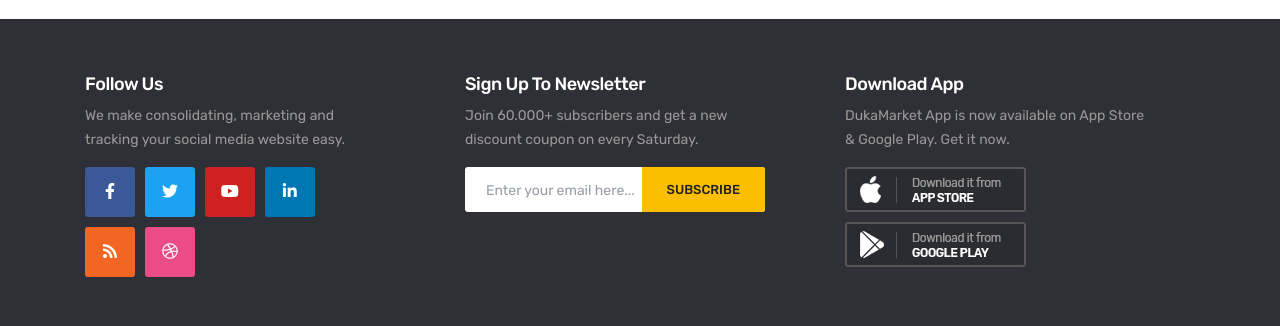
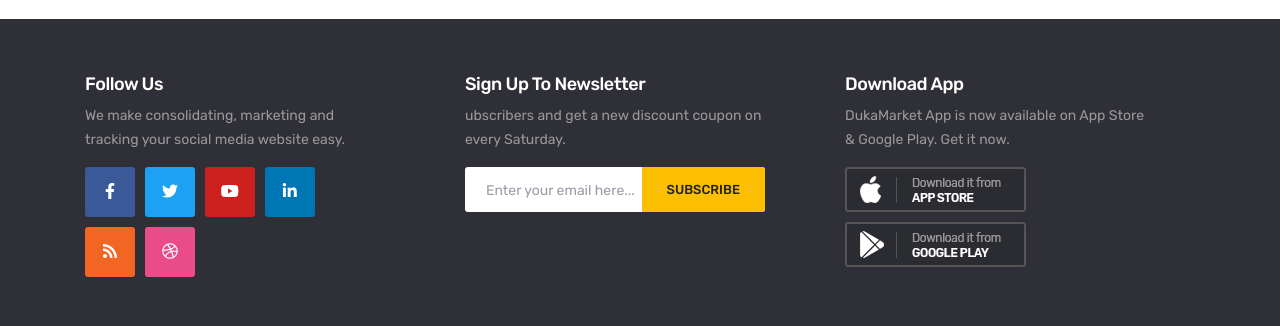
Before and after one commit to Asekeke/Strawberry1.2, a Django app: page /user/login/ in a window 1280 px wide. Shown: the part 1097-1423 px from the top of the page. Run offline with Django 4.2, Linux system fonts and the light colour scheme; some libraries are stand-ins or nearby versions; some web fonts are replaced.

Commit message:
Убрали текст

```diff
--- a/templates/accounts/user/login.html
+++ b/templates/accounts/user/login.html
@@ -94,7 +94,7 @@
                 <div class="col-lg-4 col-md-6">
                     <div class="cta-item mb-30">
                         <h5 class="cta-title">Sign Up To Newsletter</h5>
-                        <p>Join 60.000+ subscribers and get a new discount coupon  on every Saturday.</p>
+                        <p>ubscribers and get a new discount coupon  on every Saturday.</p>
                         <div class="subscribe__form">
                             <form action="#">
                                 <input type="email" placeholder="Enter your email here...">
```
Also changed, not shown: db.sqlite3.
